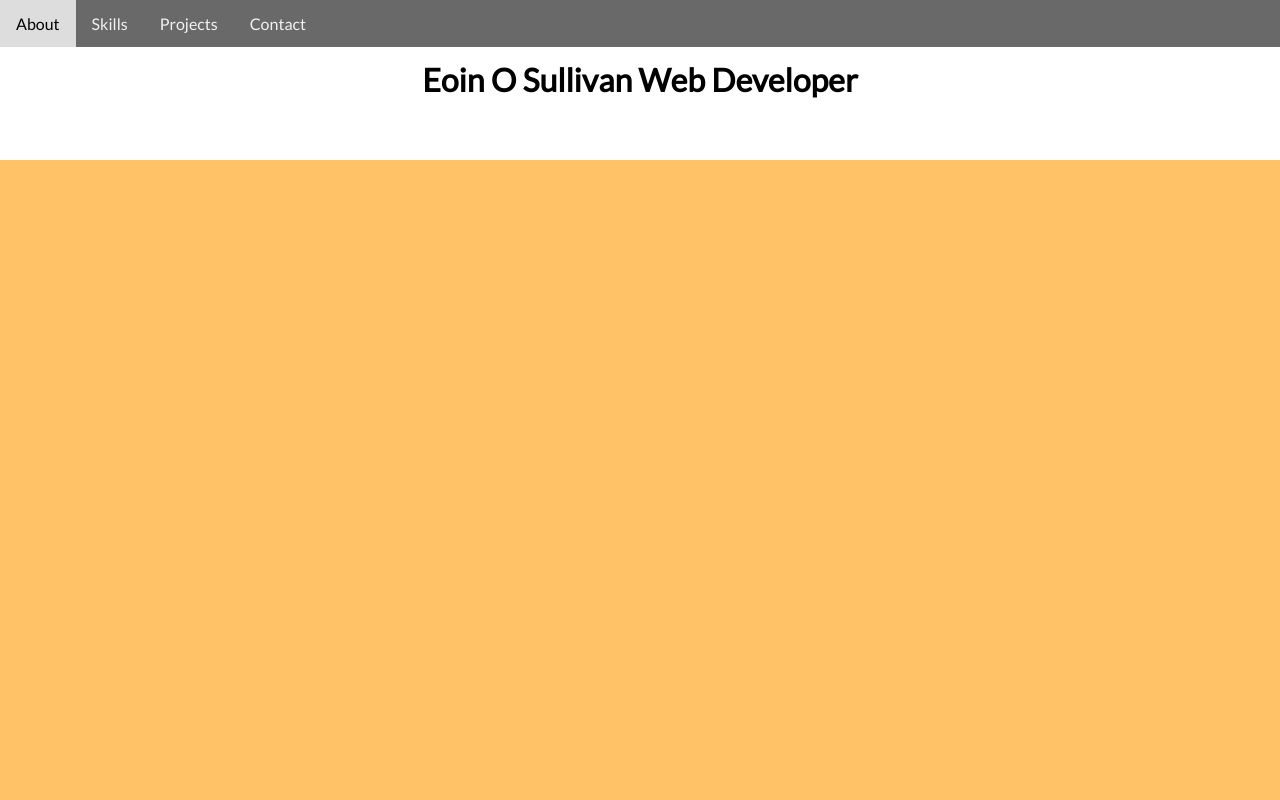
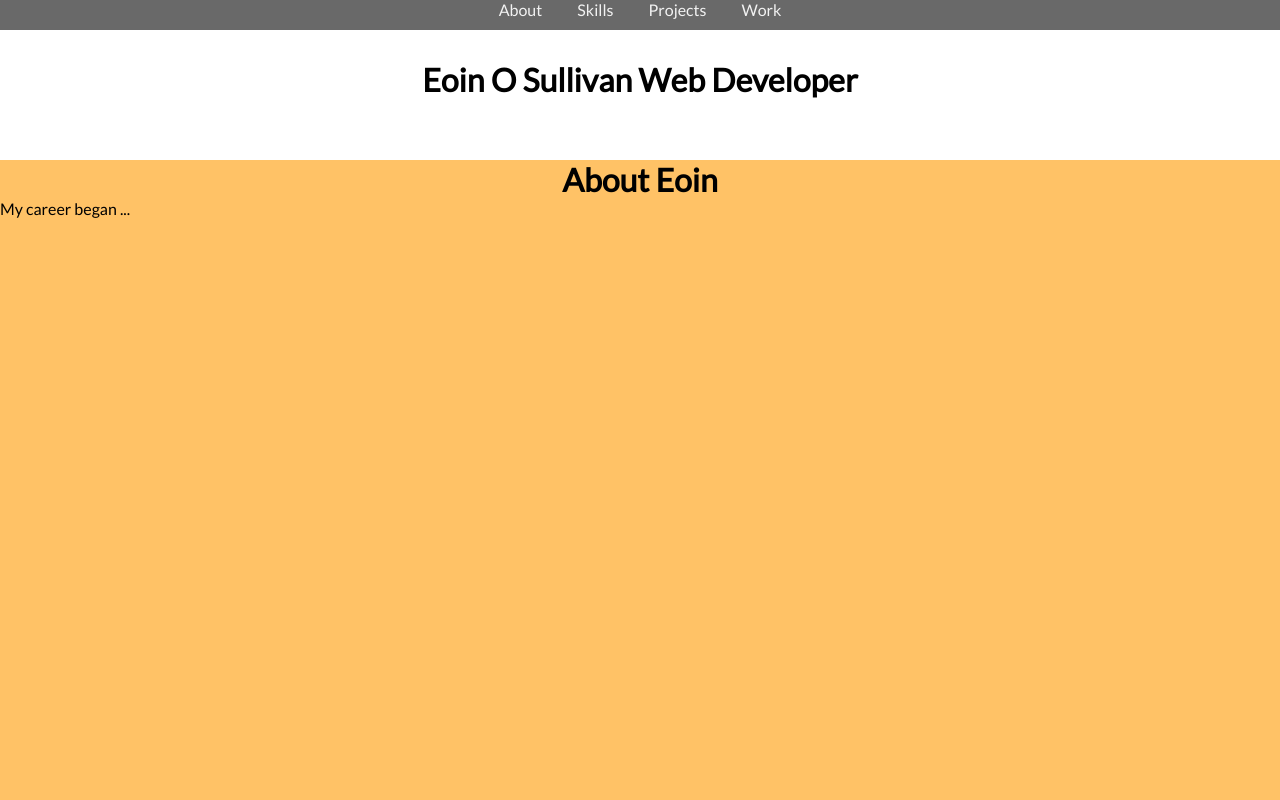
Before and after one commit to EOSullivanBerlin/Portfolio, a plain HTML site: page index.html in a window 1280 px wide. Shown: the top 800 px of the page. Drawn offline with Linux system fonts and the light colour scheme.

Commit message:
Nav bar centered and working links added to the various sections

```diff
--- a/index.html
+++ b/index.html
@@ -12,16 +12,26 @@
       </header>
 
       <ul class='nav_bar'>
-        <li><a href='/'>About</a></li>
-        <li><a href='/'>Skills</a></li>
-        <li><a href='/'>Projects</a></li>
-        <li><a href='/'>Contact</a></li>
+        <li><a href='#about'>About</a></li>
+        <li><a href='#skills'>Skills</a></li>
+        <li><a href='#projects'>Projects</a></li>
+        <li><a href='#work'>Work</a></li>
       </ul>
       <div id='container'>
-        <div id='about'></div>
-        <div id='skills'></div>
-        <div id='projects'></div>
-        <div id='contact'></div>
+        <div id='about'>
+          <h1>About Eoin</h1>
+          <p>My career began ...</p>
+        </div>
+        <div id='skills'>
+          <h1>Skills</h1>
+          <p>My passion for...</p>
+        </div>
+        <div id='projects'>
+          <h1>Projects</h1>
+        </div>
+        <div id='work'>
+          <h1>Work</h1>
+        </div>
       </div>
       <footer>This is the footer</footer>
     </div>
--- a/mystyle.css
+++ b/mystyle.css
@@ -11,6 +11,11 @@ header{
     height: 100px;
 }
 
+footer{
+  height: 200px;
+  background-color: #696969;
+}
+
 body {
   font-family: 'Lato', sans-serif;
 }
@@ -20,6 +25,10 @@ body {
   position: fixed;
   top: 0;
   width: 100%;
+  height: 30px;
+  text-align: center;
+  border: none;
+
 }
 
 .nav_bar li{
@@ -27,8 +36,8 @@ body {
 }
 
 .nav_bar a {
-    float: left;
-    display: block;
+    width: auto;
+    display: inline;
     color: #f2f2f2;
     text-align: center;
     padding: 14px 16px;
@@ -68,7 +77,7 @@ body {
   background-color: #00cc99;
 }
 
-#contact {
+#work{
   height: 1000px;
   display: block;
   position: static;
```
